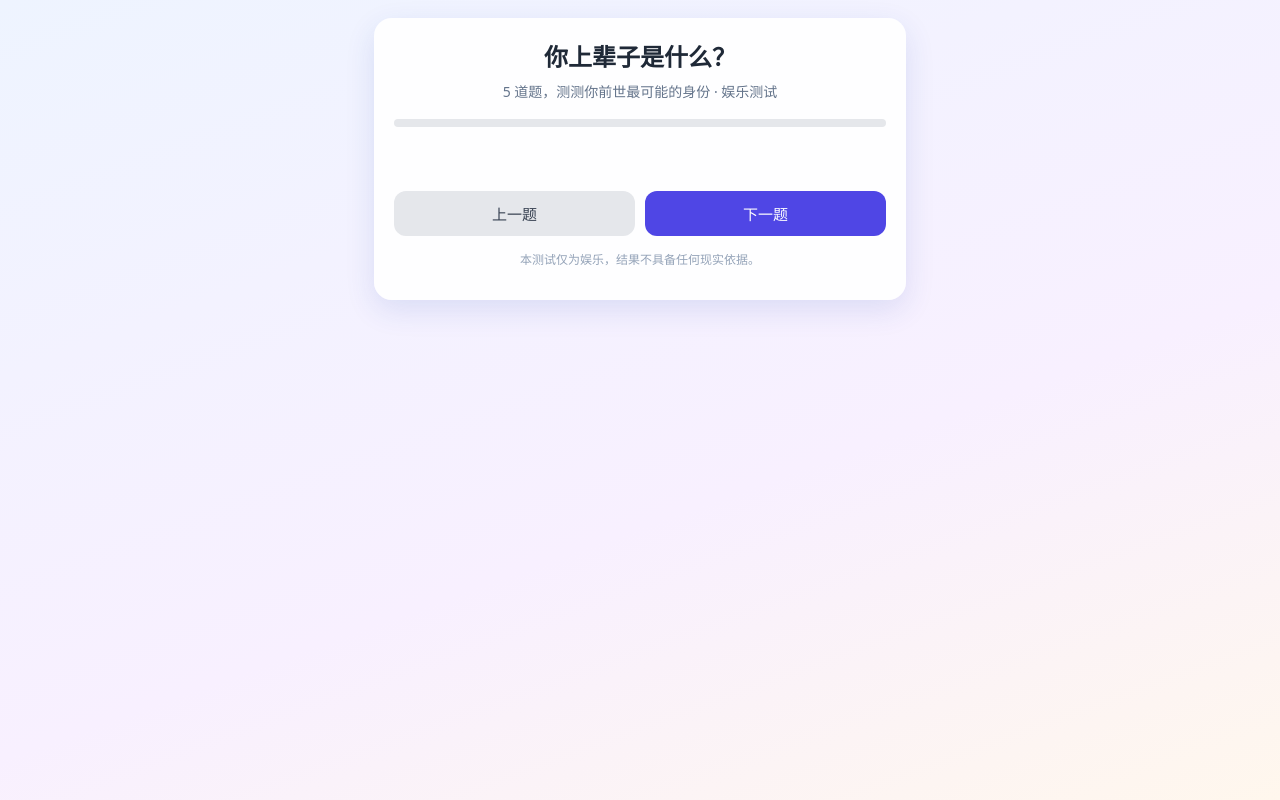
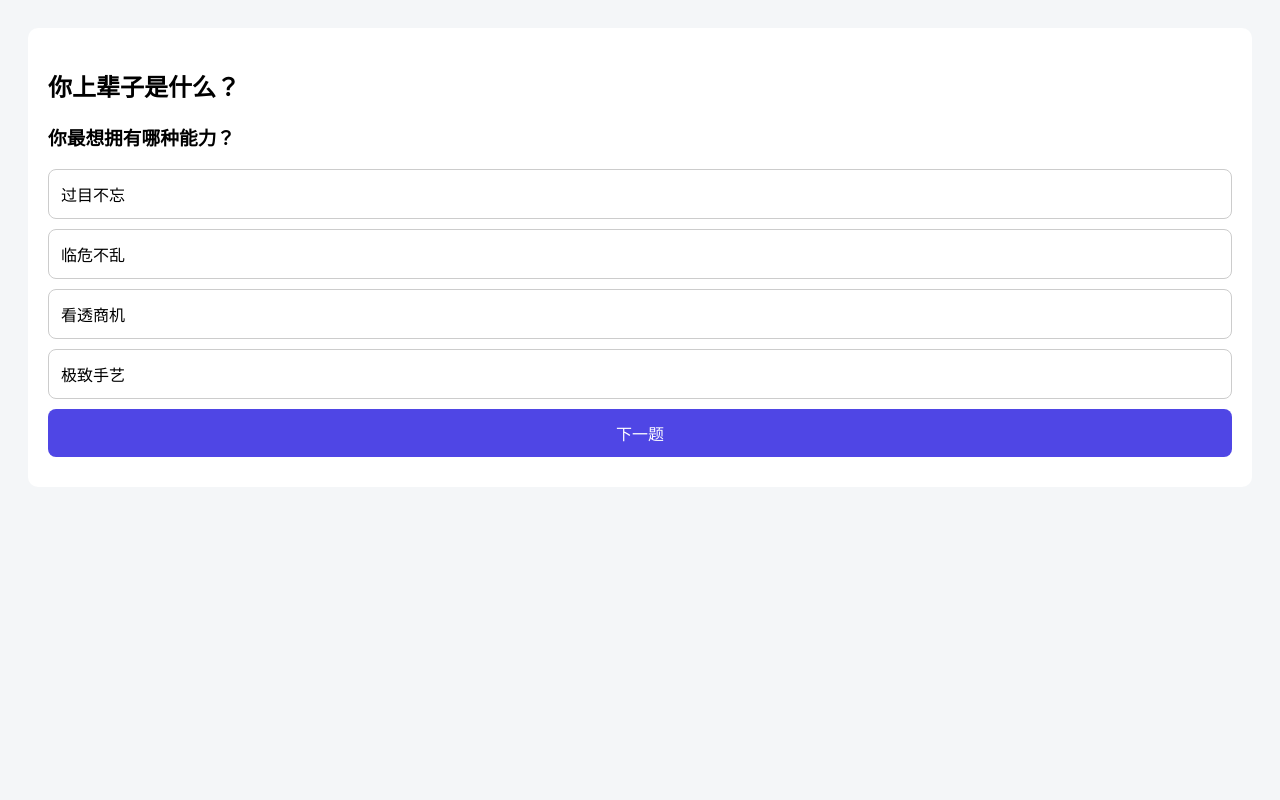
Before and after one commit to Polaris-osborn/my-quiz, a plain HTML site: page index.html in a window 1280 px wide. Drawn offline with Linux system fonts and the light colour scheme.

Commit message:
Update index.html

```diff
--- a/index.html
+++ b/index.html
@@ -1,86 +1,49 @@
 <!DOCTYPE html>
-<html lang="zh-CN">
+<html>
 <head>
 <meta charset="UTF-8">
 <meta name="viewport" content="width=device-width, initial-scale=1.0">
-<title>你上辈子是什么？</title>
+<title>你上辈子是什么</title>
 <style>
-  * { box-sizing: border-box; }
-  body { margin: 0; font-family: system-ui, -apple-system, sans-serif; background: linear-gradient(160deg, #eef4ff, #f8f0ff 60%, #fff7ed); color: #1f2937; min-height: 100vh; }
-  .app { max-width: 560px; margin: 0 auto; padding: 18px 14px 40px; }
-  .card { background: rgba(255,255,255,.92); border-radius: 18px; padding: 20px; box-shadow: 0 10px 30px rgba(30,64,175,.12); }
-  h1 { font-size: 24px; margin: 0 0 8px; text-align: center; }
-  .subtitle { text-align: center; color: #64748b; font-size: 14px; margin: 0 0 18px; }
-  .progress-wrap { height: 8px; background: #e5e7eb; border-radius: 999px; overflow: hidden; margin-bottom: 18px; }
-  .progress-bar { height: 100%; width: 0; background: #6366f1; transition: width .25s ease; }
-  .question { font-size: 18px; font-weight: 700; line-height: 1.5; margin: 0 0 14px; }
-  .options { display: grid; gap: 10px; }
-  .option { width: 100%; text-align: left; padding: 14px 15px; border: 1px solid #dbe1ea; border-radius: 12px; background: #fff; font-size: 15px; line-height: 1.45; cursor: pointer; transition: .15s; color: #1f2937; }
-  .option:hover { border-color: #6366f1; background: #f5f3ff; }
-  .option.selected { border-color: #6366f1; background: #eef2ff; box-shadow: 0 0 0 2px #c7d2fe inset; }
-  .nav { display: flex; gap: 10px; margin-top: 18px; }
-  button.primary, button.secondary { flex: 1; padding: 12px 14px; border: 0; border-radius: 12px; font-size: 15px; cursor: pointer; }
-  button.primary { background: #4f46e5; color: #fff; }
-  button.primary:disabled { opacity: .45; cursor: not-allowed; }
-  button.secondary { background: #e5e7eb; color: #374151; }
-  .hidden { display: none !important; }
-  .result-icon { font-size: 56px; text-align: center; margin: 8px 0; }
-  .result-title { font-size: 26px; font-weight: 800; text-align: center; margin: 0 0 6px; color: #4338ca; }
-  .result-desc { color: #475569; line-height: 1.7; font-size: 15px; margin: 12px 0; }
-  .match { text-align: center; color: #64748b; font-size: 14px; margin-bottom: 16px; }
-  .tags { display: flex; flex-wrap: wrap; gap: 8px; justify-content: center; margin: 14px 0; }
-  .tag { background: #eef2ff; color: #4338ca; padding: 6px 10px; border-radius: 999px; font-size: 13px; }
-  .footer-note { text-align: center; color: #94a3b8; font-size: 12px; margin-top: 14px; }
-  .msg { min-height: 18px; color: #dc2626; font-size: 14px; margin-top: 10px; }
+  body { font-family: sans-serif; background: #f4f6f8; padding: 20px; }
+  .box { background: #fff; padding: 20px; border-radius: 10px; }
+  button { padding: 12px; width: 100%; margin-bottom: 10px; background: #fff; border: 1px solid #ccc; border-radius: 8px; font-size: 16px; text-align: left; }
+  .next { background: #4f46e5; color: #fff; border: none; text-align: center; }
 </style>
 </head>
 <body>
-<div class="app">
-  <div class="card">
-    <h1>你上辈子是什么？</h1>
-    <p class="subtitle">5 道题，测测你前世最可能的身份 · 娱乐测试</p>
-
-    <section id="quizSection" data-testid="quiz-section">
-      <div class="progress-wrap">
-        <div id="progressBar" class="progress-bar" data-testid="progress-bar"></div>
-      </div>
-      <div id="questionIndex" class="subtitle" data-testid="question-index"></div>
-      <h2 id="questionText" class="question" data-testid="question-text"></h2>
-      <div id="options" class="options" data-testid="options"></div>
-      <div id="quizMsg" class="msg" data-testid="quiz-msg"></div>
-      <div class="nav">
-        <button id="prevBtn" class="secondary" data-testid="prev-btn">上一题</button>
-        <button id="nextBtn" class="primary" data-testid="next-btn">下一题</button>
-      </div>
-    </section>
-
-    <section id="resultSection" class="hidden" data-testid="result-section">
-      <div id="resultIcon" class="result-icon" data-testid="result-icon"></div>
-      <h2 id="resultTitle" class="result-title" data-testid="result-title"></h2>
-      <div id="resultMatch" class="match" data-testid="result-match"></div>
-      <div id="resultDesc" class="result-desc" data-testid="result-desc"></div>
-      <div id="resultTags" class="tags" data-testid="result-tags"></div>
-      <div class="nav">
-        <button id="restartBtn" class="primary" data-testid="restart-btn">再测一次</button>
-      </div>
-    </section>
-
-    <p class="footer-note">本测试仅为娱乐，结果不具备任何现实依据。</p>
+  <div class="box">
+    <h2 id="title">你上辈子是什么？</h2>
+    <div id="area"></div>
+    <button id="btn" class="next" onclick="next()">下一题</button>
   </div>
-</div>
 
 <script>
-(() => {
-  const $ = (id) => document.getElementById(id);
+  var q = [
+    { t: "你最想拥有哪种能力？", o: ["过目不忘", "临危不乱", "看透商机", "极致手艺"] },
+    { t: "周末最想怎么过？", o: ["安静看书", "户外运动", "约朋友逛街", "在家做手工"] }
+  ];
+  var step = 0;
 
-  const TYPES = {
-    scholar: { name: '书香书生', icon: '📜', desc: '你上辈子大概率是个爱读书、爱写字的人。你心思细腻，喜欢安静地思考，对文字、故事和知识有天然好感。', tags: ['文静', '爱思考', '细节控'] },
-    general: { name: '沙场将军', icon: '⚔️', desc: '你上辈子可能是个有担当、有魄力的人。遇到事情不轻易退缩，喜欢保护身边的人，行动力强。', tags: ['果断', '有担当', '行动派'] },
-    merchant: { name: '行商掌柜', icon: '💰', desc: '你上辈子可能是个走南闯北的商人。你脑子灵活，善于观察，懂得权衡利弊，也喜欢和人打交道。', tags: ['机灵', '会算账', '社交型'] },
-    craftsman: { name: '匠心工匠', icon: '🔨', desc: '你上辈子可能是个手艺人。你做事认真，喜欢把一件事打磨好，对品质和细节有自己的坚持。', tags: ['专注', '手巧', '有耐心'] },
-    hermit: { name: '山野隐士', icon: '🌿', desc: '你上辈子可能是个远离喧嚣的人。你享受独处，喜欢自然和安静，不太爱凑热闹，但内心很丰富。', tags: ['独立', '喜静', '慢热'] },
-    musician: { name: '乐坊乐师', icon: '🎵', desc: '你上辈子可能是个懂音律、有审美的人。你对氛围和情绪很敏感，喜欢美好的事物，也容易共情别人。', tags: ['感性', '审美在线', '共情力'] }
-  };
+  function show() {
+    var area = document.getElementById("area");
+    area.innerHTML = "<h3>" + q[step].t + "</h3>";
+    for(var i=0; i<q[step].o.length; i++) {
+      area.innerHTML += "<button onclick='next()'>" + q[step].o[i] + "</button>";
+    }
+  }
 
-  const QUESTIONS = [
-    { q: '如果只能选一个，你最想拥有哪种能力？', options
+  function next() {
+    step++;
+    if(step < q.length) {
+      show();
+    } else {
+      document.getElementById("title").innerText = "你的结果";
+      document.getElementById("area").innerHTML = "<h3>你的上辈子：书香书生 📜</h3><p>测试成功！</p>";
+      document.getElementById("btn").style.display = "none";
+    }
+  }
+  show();
+</script>
+</body>
+</html>
```
